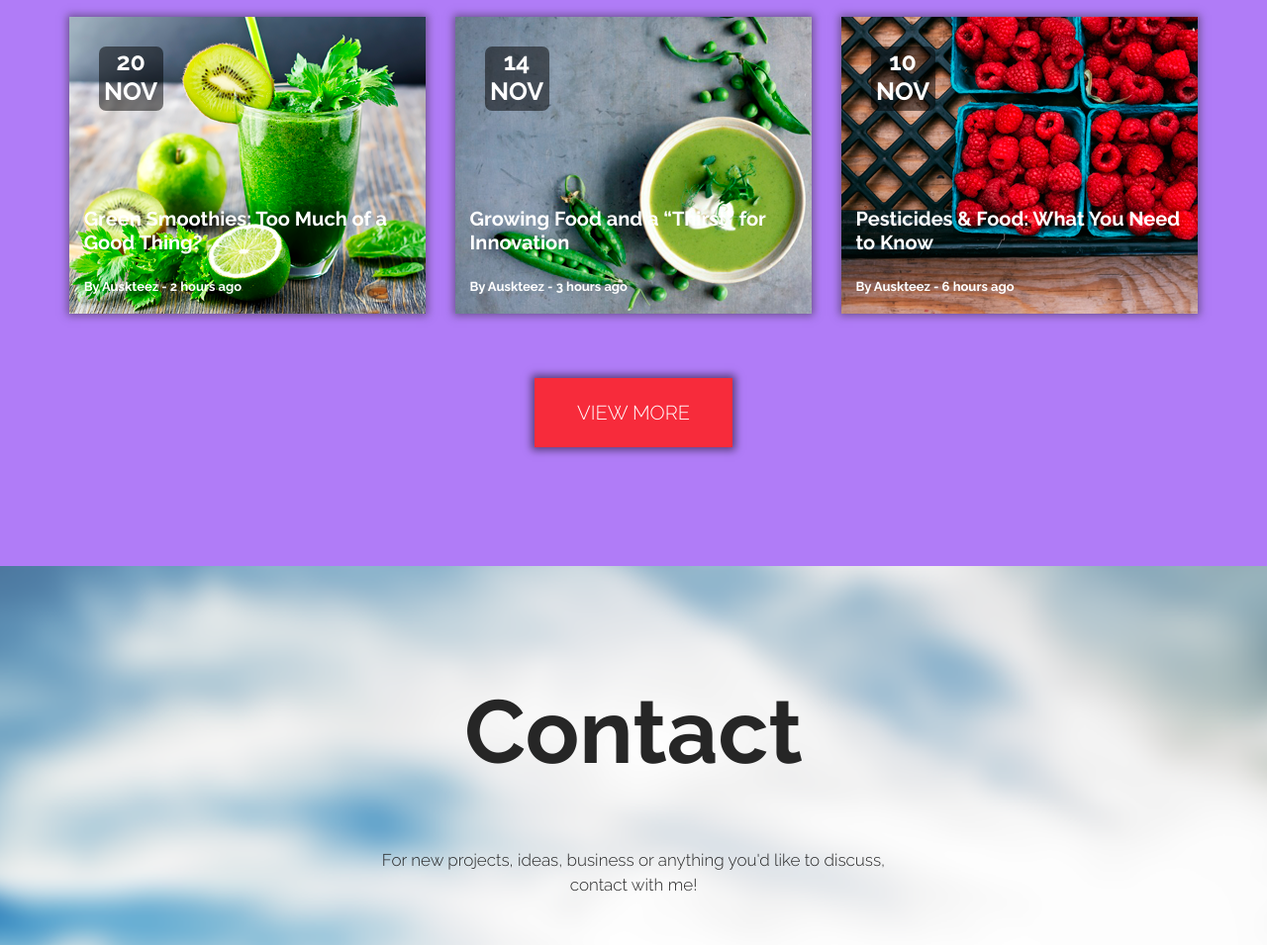
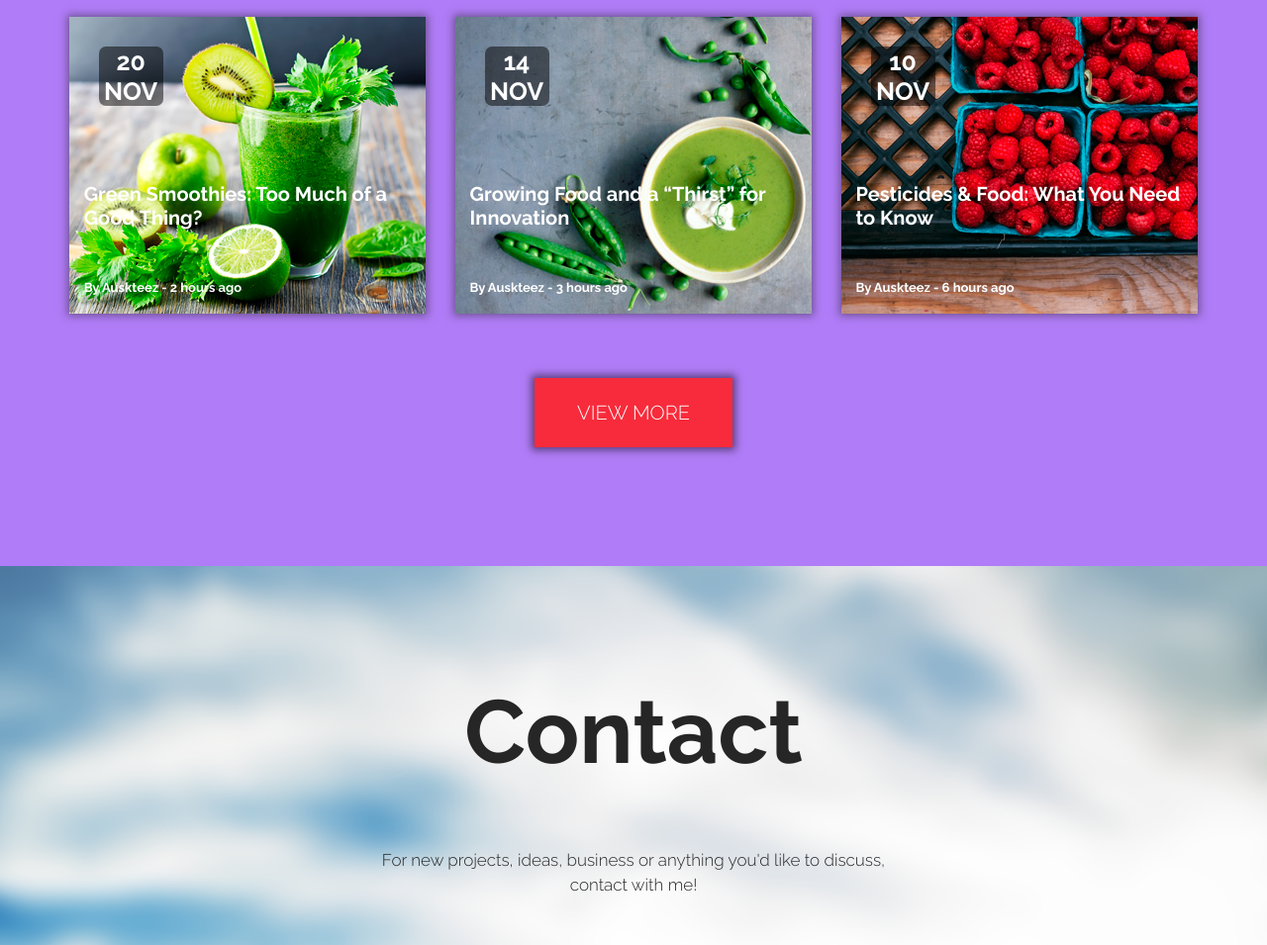
Before and after one commit to innabereshuk/Cahee_IE_adaptiv, a website: page index.html in a window 1280 px wide. Shown: the part 4929-5884 px from the top of the page at 99% size. Drawn offline with nearby package versions, Linux system fonts and the light colour scheme.

Commit message:
init commit

```diff
--- a/index.html
+++ b/index.html
@@ -411,7 +411,7 @@
                             <img class="post__pic" src="cahee.img/blog1.png" alt="">
                             <time class="post__data" datetime="11-20">20 nov</time>
                             <div class="post__text">
-                                <span class="post__text--title">Green Smoothies: Too Much of a Good Thing?</span>
+                                <h4 class="post__text--title">Green Smoothies: Too Much of a Good Thing?</h4>
                                 <span class="post__text--subtitle">By Auskteez - 2 hours ago</span>
                             </div>
                         </a>
@@ -423,7 +423,7 @@
                             <img class="post__pic" src="cahee.img/blog2.png" alt="">
                             <time class="post__data" datetime="11-20">14 nov</time>
                             <div class="post__text">
-                                <span class="post__text--title">Growing Food and a “Thirst” for Innovation</span>
+                                <h4 class="post__text--title">Growing Food and a “Thirst” for Innovation</h4>
                                 <span class="post__text--subtitle">By Auskteez - 3 hours ago</span>
                             </div>
                         </a>
@@ -435,7 +435,7 @@
                            <img class="post__pic" src="cahee.img/blog3.png" alt="">
                             <time class="post__data" datetime="11-20">10 nov</time>
                            <div class="post__text">
-                                <span class="post__text--title">Pesticides & Food: What You Need to Know</span>
+                                <h4 class="post__text--title">Pesticides & Food: What You Need to Know</h4>
                                 <span class="post__text--subtitle">By Auskteez - 6 hours ago</span>
                            </div>
                         </a>
```
